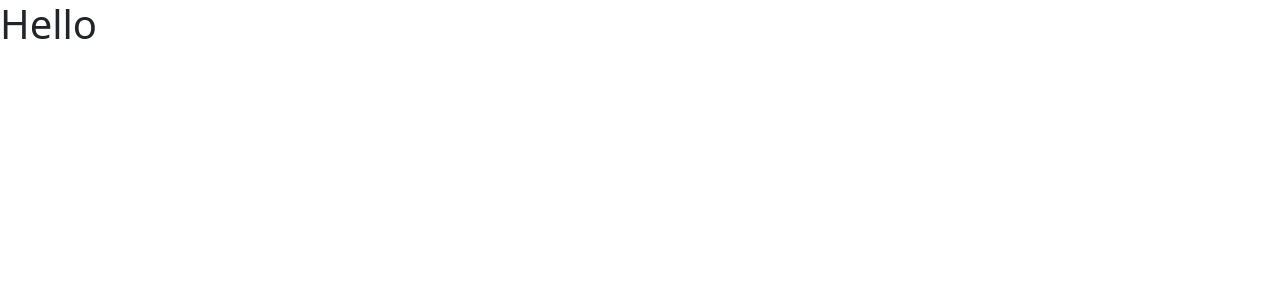
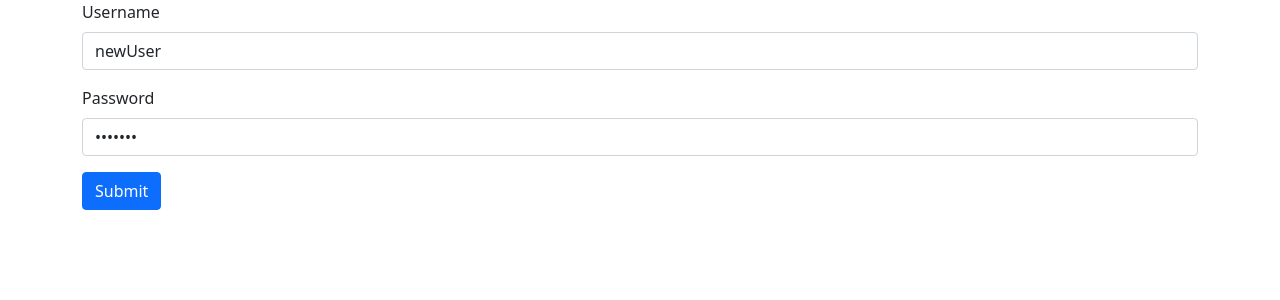
Before and after one commit to clopez9/Log-in-page, a React (Create React App) app: page / in a window 1280 px wide. Shown: the top 300 px of the page. Built offline with nearby package versions, Linux system fonts and the light colour scheme.

Commit message:
form setup

```diff
--- a/src/components/login.js
+++ b/src/components/login.js
@@ -3,18 +3,24 @@ import {Link} from "react-router-dom";
 
 export default class Login extends Component {
     constructor(props) {
+
         super(props);
          this.state = {
             username: "",
             password: ""
          }
+         this.onChangeUsername = this.onChangeUsername.bind(this);
+        this.onChangePassword = this.onChangePassword.bind(this);
+        this.onSubmit = this.onSubmit.bind(this);
+
+
     }
     onChangeUsername(e) {
         this.setState({
             username: e.target.value
         });
     }
-    onChangeUsername(e) {
+    onChangePassword(e) {
         this.setState({
             password: e.target.value
         });
@@ -27,13 +33,32 @@ export default class Login extends Component {
             password: this.state.password
         }
         console.log(user);
+
+        }
+
+    componentDidMount() {
+        this.setState({
+            username: "newUser",
+            password: "newPass"
+
+        })
     }
     render() {
-        console.log("working");
         return (
-        <div>
-            <h1>Hello</h1>
-        </div>
+<form onSubmit = {this.onSubmit}>
+<div class="container">
+  <div class="mb-3">
+    <label for="exampleInputusername" class="form-label">Username</label>
+    <input value={this.state.username} onChange={this.onChangeUsername} class="form-control" id="exampleInputUsername" aria-describedby="emailHelp"></input>
+  </div>
+  <div class="mb-3">
+    <label for="exampleInputPassword1" class="form-label">Password</label>
+    <input value={this.state.password} onChange={this.onChangePassword}  type="password" class="form-control" id="exampleInputPassword1"></input>
+  </div>
+  <button type="submit" class="btn btn-primary">Submit</button>
+  </div>
+</form>
+
 
         );
     }
```
